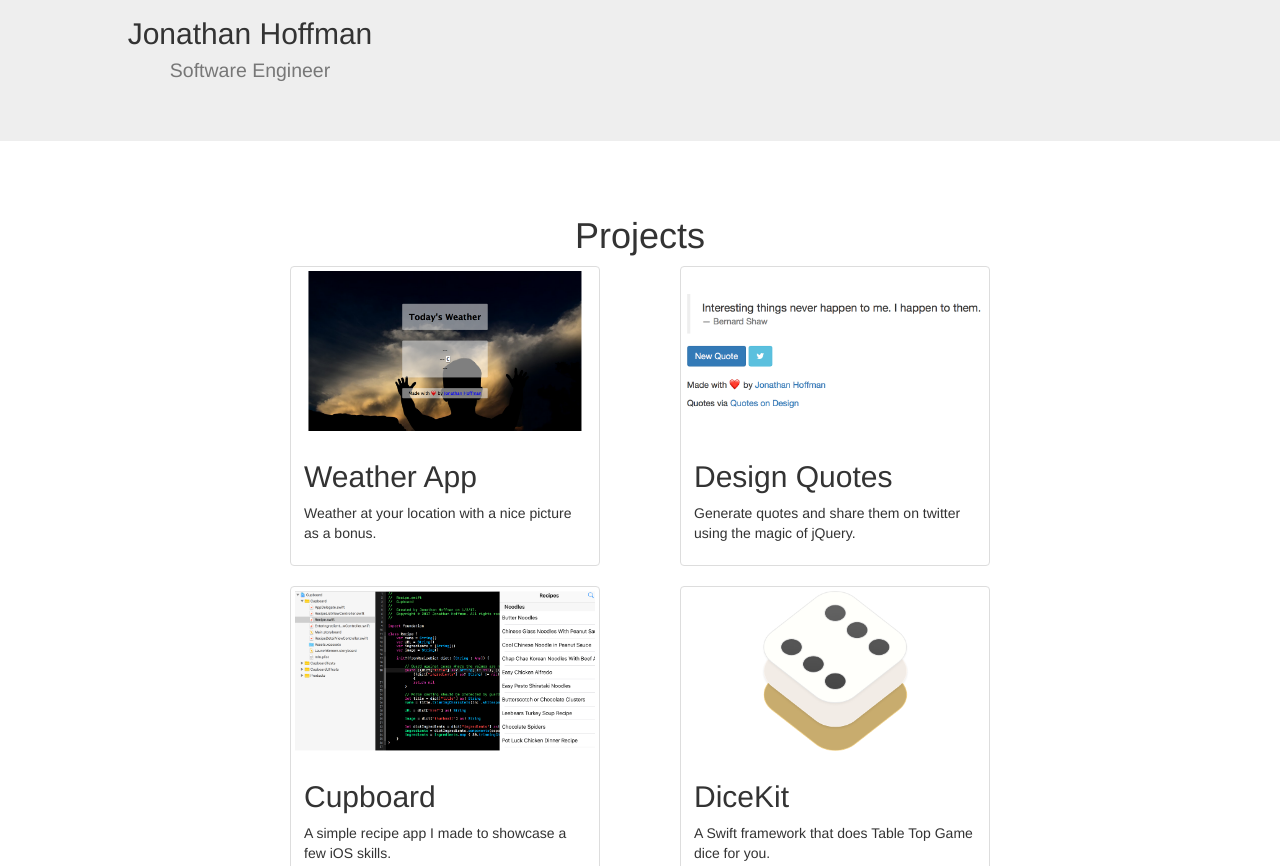
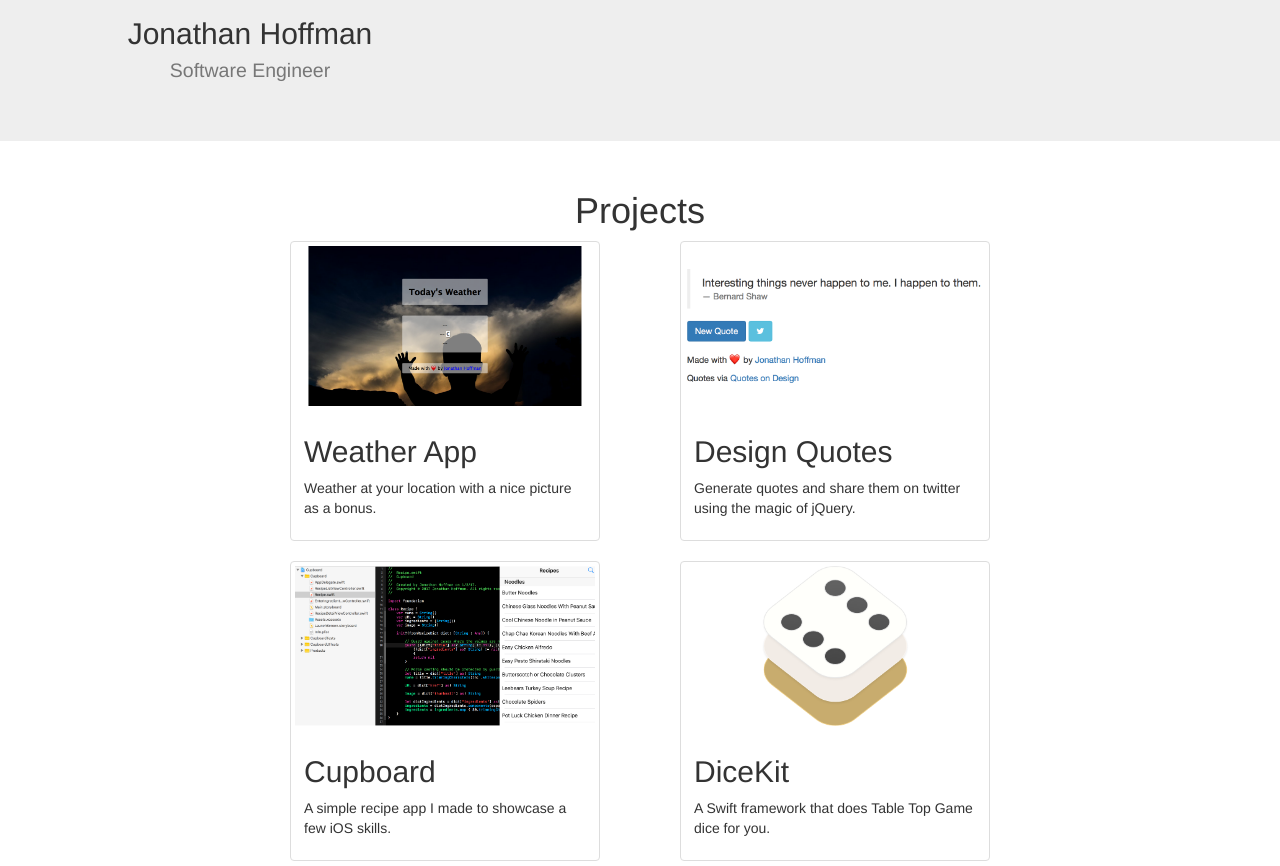
Before and after one commit to JonathanHoffman/JonathanHoffman.github.io, a plain HTML site: page index.html in a window 1280 px wide. Shown: the part 301-1167 px from the top of the page. Drawn offline with nearby package versions, Linux system fonts and the light colour scheme.

Commit message:
Clean up stylesheet

```diff
--- a/css/style.css
+++ b/css/style.css
@@ -1,9 +1,10 @@
 body {
   padding-top: 50px;
+  position: relative;
 }
 
 #intro {
-
+  position: relative;
 }
 
 .intro-text {
@@ -16,10 +17,6 @@ body {
   width: 200px;
   border-radius: 50%;
   margin: 0 auto;
-}
-
-#projects {
-  padding: 25px 0px 20px 0px;
 }
 
 .project {
@@ -51,10 +48,6 @@ body {
   margin: 10pt 0pt 10pt 0pt
 }
 
-.copyright-text {
-
-}
-
 .social-button {
   font-size: 36pt;
 }
```
